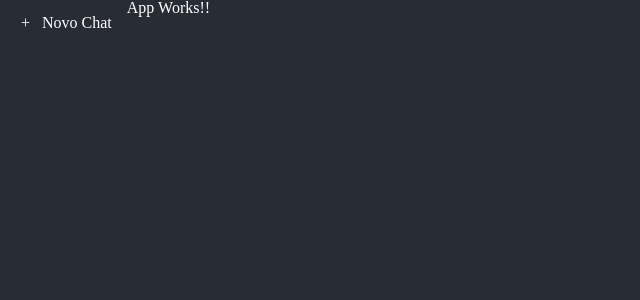
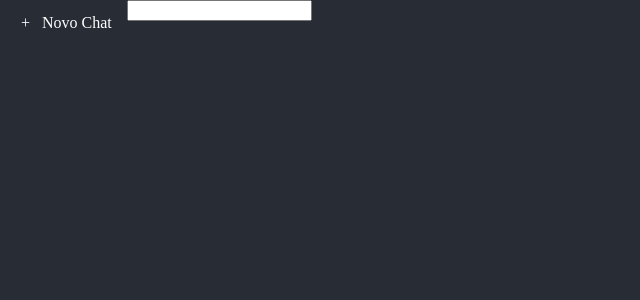
Before and after one commit to PatriciaGheller/chatgpt-clone, a React (Create React App) app in the folder web/: page / in a window 1280 px wide. Shown: the top 300 px of the page, without its empty margins (0-640 px from the left). Built offline with nearby package versions, Linux system fonts and the light colour scheme.

Commit message:
feat(web): adicionar interface de chat básica em App

```diff
--- a/web/src/App.js
+++ b/web/src/App.js
@@ -4,7 +4,7 @@
 
 import { makeRequest } from './api/api';
 import {SideMenu} from './components/SideMenu/SideMenu';
-
+import { ChatMessage } from './components/ChatMessage/ChatMessage';
 
 function App() {
 
@@ -14,13 +14,38 @@
         message:"Como posso te ajudar hoje ?"
     }])
 
+  async function handleSubmit(e){
+
+  }
 
   return (
     <div className="App">
 
       <SideMenu></SideMenu>
 
-     <h1>App Works!! </h1>
+      <section className='chatbox'>
+        <div className='chat-log'>
+          {chatlog.map((message, index)=>(
+            <ChatMessage
+            key={index}
+            message={message}
+            />
+          ))}
+        </div>
+
+        <div className='chat-input-holder'>
+            <form onSubmit={handleSubmit}>
+              <input
+                rows='1'
+                className='chat-input-textarea'
+                value={input}
+                onChange={e =>setInput(e.target.value)}
+              />
+            </form>
+        </div>
+
+      </section>
+
     </div>
   );
 }
```
